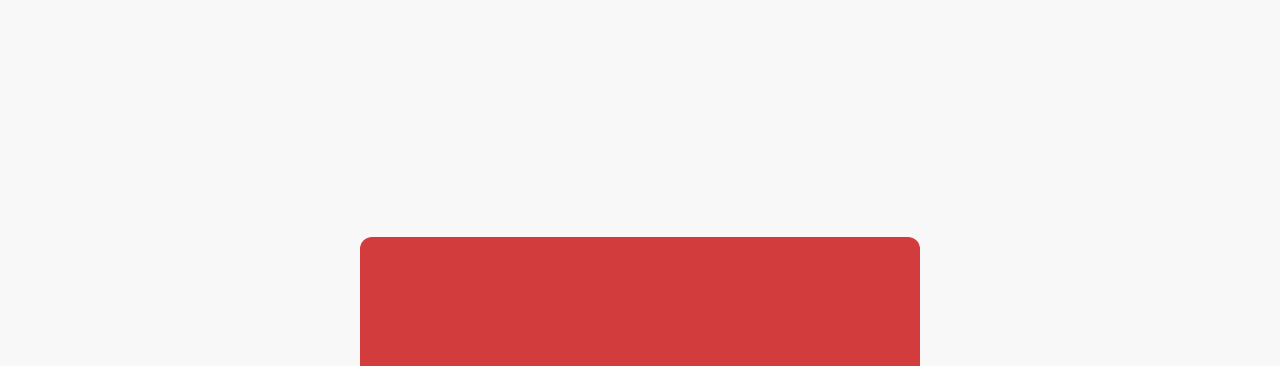
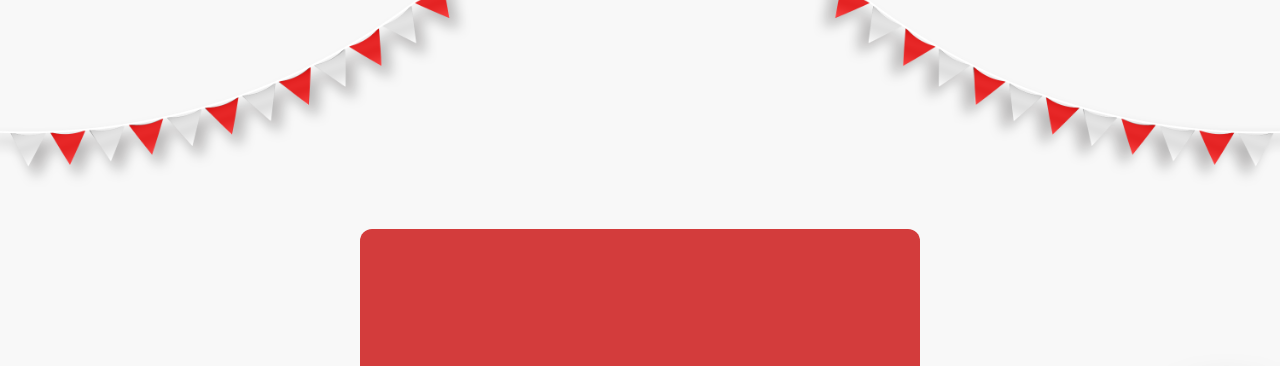
Before and after one commit to kamzysert3/Faith-Birthday, a website: page index.html in a window 1280 px wide. Shown: the top 366 px of the page. Drawn offline with Linux system fonts and the light colour scheme; a web font is replaced by a local one.

Commit message:
finilize project

```diff
--- a/index.html
+++ b/index.html
@@ -9,6 +9,9 @@
     <title>Happy 18th Birthday</title>
 </head>
 <body>
+    <div class="background">
+        <img src="./static/IMG/10013182.png" alt="">
+    </div>
     <div id="message" class="message"></div>
     <div class="number hidden">
         <img style="--d: 0.6s" src="./static/IMG/1.png" alt="one" id="one" class="img greet">
--- a/static/CSS/style.css
+++ b/static/CSS/style.css
@@ -13,6 +13,23 @@
     align-items: center;
     perspective: 800px;
     transition: 1s ease-in-out;
+    margin: 0;
+}
+
+.background {
+    position: fixed;
+    top: 0;
+    left: 0;
+    width: 100%;
+    height: 100%;
+    overflow: hidden;
+    z-index: -1;
+}
+
+.background > img {
+    object-fit: cover;
+    width: 100%;
+    height: 100%;
 }
 
 .message {
```
Also changed, not shown: static/IMG/10013182.png (added).
